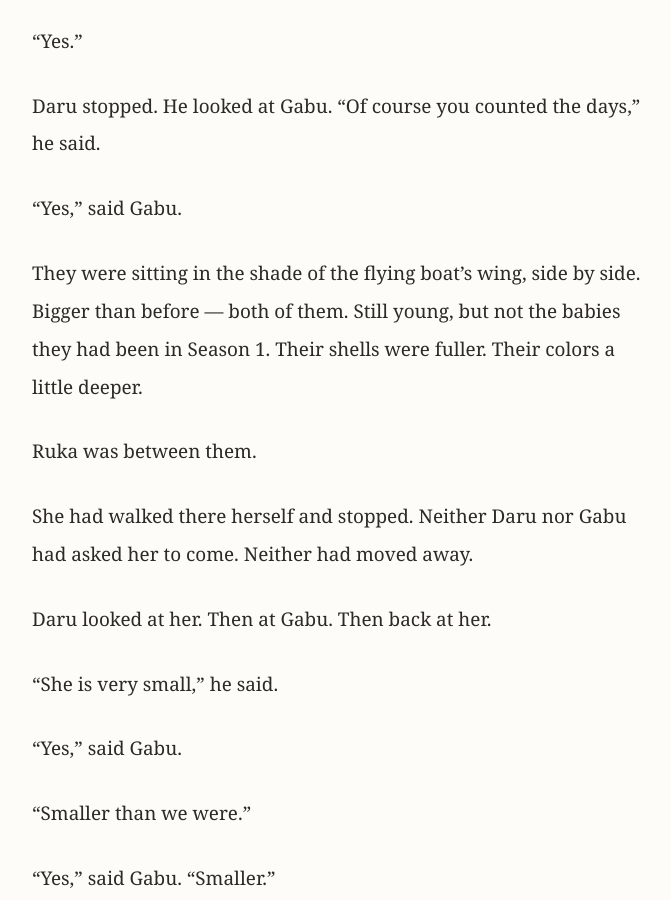
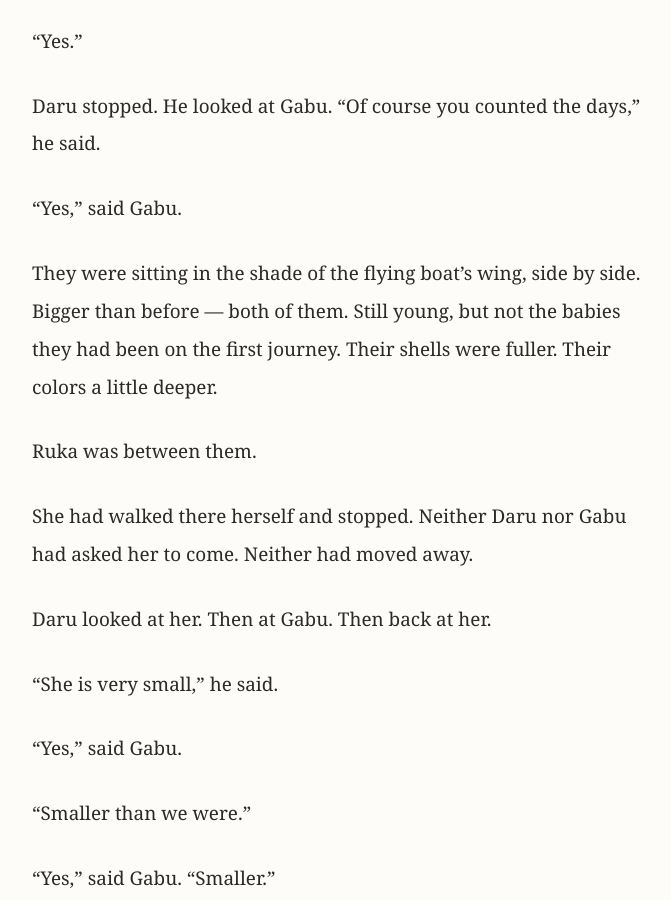
Before and after one commit to morisaki-yuichi/ako-chans-adventure, a Jekyll site: the page built from season2/chapter15/ep029.md, in a window 1280 px wide and 900 px high, scrolled down 718 px. Shown: the whole window, without its empty margins (294-965 px from the left). Built offline with Jekyll 4.4.1, drawn with Linux system fonts in a browser that asks for light colours.

Commit message:
Fix Ep29 — remove meta reference to Season 1

```diff
--- a/season2/chapter15/ep029.md
+++ b/season2/chapter15/ep029.md
@@ -30,7 +30,7 @@ Daru stopped. He looked at Gabu. "Of course you counted the days," he said.
 
 "Yes," said Gabu.
 
-They were sitting in the shade of the flying boat's wing, side by side. Bigger than before — both of them. Still young, but not the babies they had been in Season 1. Their shells were fuller. Their colors a little deeper.
+They were sitting in the shade of the flying boat's wing, side by side. Bigger than before — both of them. Still young, but not the babies they had been on the first journey. Their shells were fuller. Their colors a little deeper.
 
 Ruka was between them.
 
```
